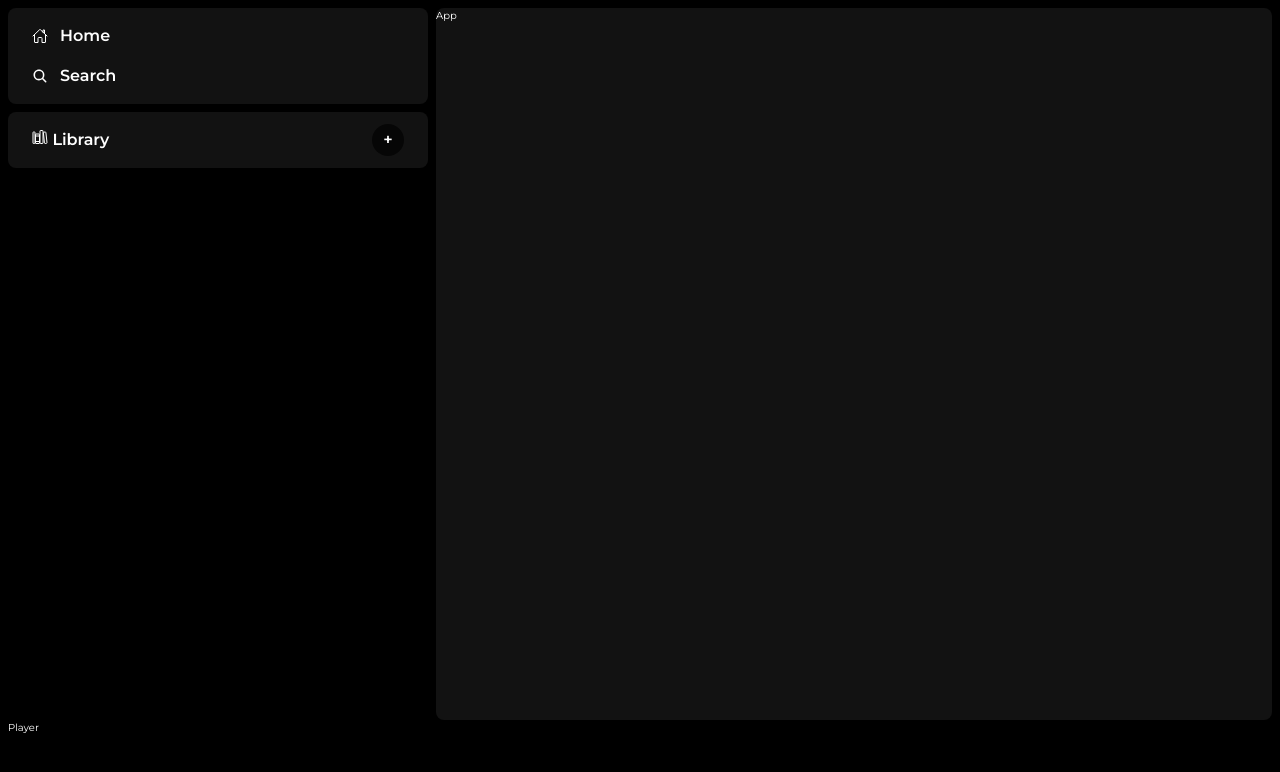
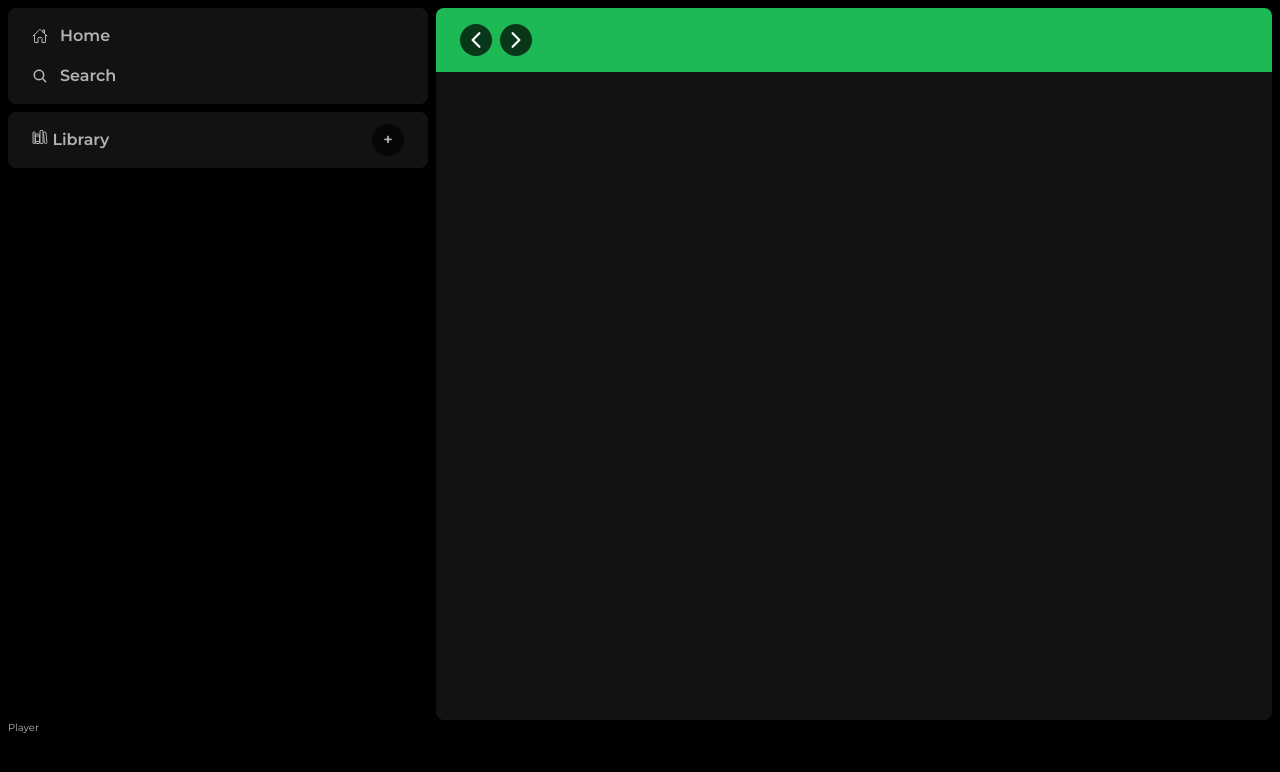
Before and after one commit to hamrouni-wajdi/spotify-clone, a React (Create React App) app in the folder client/: page / in a window 1280 px wide. Shown: the top 772 px of the page. Built offline with nearby package versions, Linux system fonts and the light colour scheme.

Commit message:
🎨 Design main nav

```diff
--- a/client/src/MainApp.scss
+++ b/client/src/MainApp.scss
@@ -11,7 +11,7 @@ html {
 }
 
 body {
-  color: #fff;
+  color: #b3b3b3;
   background-color: #000;
   font-family: "Montserrat", sans-serif;
   line-height: 1.5;
--- a/client/src/app/App.jsx
+++ b/client/src/app/App.jsx
@@ -1,7 +1,22 @@
 import "./App.scss";
 
+import { IoChevronBackOutline, IoChevronForwardOutline } from "react-icons/io5";
+
 const App = (props) => {
-  return <div className="app">App</div>;
+  return (
+    <div className="app">
+      <div className="app-nav">
+        <div className="app-nav__history">
+          <div className="app-nav__history-icon">
+            <IoChevronBackOutline />
+          </div>
+          <div className="app-nav__history-icon">
+            <IoChevronForwardOutline />
+          </div>
+        </div>
+      </div>
+    </div>
+  );
 };
 
 export default App;
--- a/client/src/app/App.scss
+++ b/client/src/app/App.scss
@@ -1,8 +1,32 @@
 .app {
   background-color: #121212;
   border-radius: 8px;
+  overflow: hidden;
 
   height: 100%;
   margin-top: 8px;
   margin-right: 8px;
+
+  &-nav {
+    padding: 16px 24px;
+    background-color: #1db954;
+
+    &__history {
+      display: flex;
+      gap: 8px;
+
+      &-icon {
+        font-size: 24px;
+        height: 32px;
+        width: 32px;
+        display: flex;
+        align-items: center;
+        justify-content: center;
+        color: #fff;
+        background-color: #000000b3;
+        border-radius: 50%;
+        cursor: pointer;
+      }
+    }
+  }
 }
```
